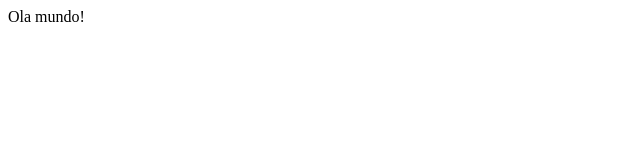
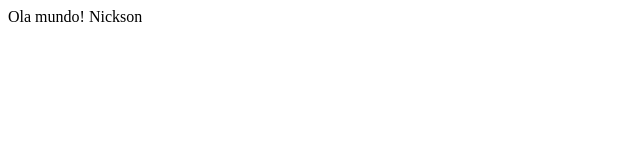
Before and after one commit to NicksonDs/Aula2409, a plain HTML site: page index.html in a window 1280 px wide. Shown: the full height of the page, 0-640 px from the left. Drawn offline with Linux system fonts and the light colour scheme.

Commit message:
alteração cadastro  - inclusão nome
alteração cadastro  - inclusão nome

```diff
--- a/index.html
+++ b/index.html
@@ -6,5 +6,6 @@
 </head>
 <body>
 Ola mundo!
+  Nickson
 </body>
 </html>
```
